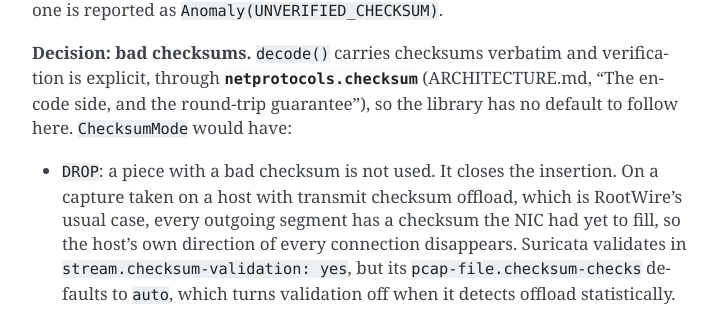
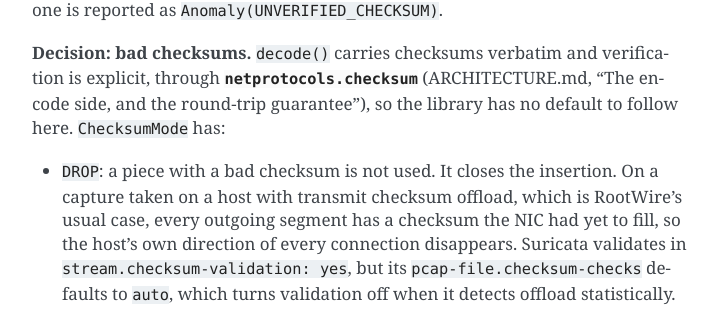
Before and after one commit to EONRaider/NETProtocols, a Sphinx documentation site: the page built from docs/design/reassembly.rst, in a window 1280 px wide and 900 px high, scrolled down 35802 px. Shown: the part 144-454 px from the top of the window, without its empty margins (388-1109 px from the left). Built offline with Sphinx 7.4.7, drawn with Linux system fonts in a browser that asks for light colours.

Commit message:
docs(design): two wording fixes in the reassembly note and CHANGELOG
"ChecksumMode would have" becomes "has", now that the decision is
accepted, and the CHANGELOG entry's second "specifies" becomes "sets
out".

Co-Authored-By: Claude Opus 5.5 <noreply@anthropic.com>
Claude-Session: https://claude.ai/code/session_01K7TByXL9RRzVhG3kFrU6dY

```diff
--- a/docs/design/reassembly.rst
+++ b/docs/design/reassembly.rst
@@ -1745,7 +1745,7 @@ each one is reported as ``Anomaly(UNVERIFIED_CHECKSUM)``.
 verbatim and verification is explicit, through
 :mod:`netprotocols.checksum` (ARCHITECTURE.md, "The encode side, and
 the round-trip guarantee"), so the library has no default to follow
-here. ``ChecksumMode`` would have:
+here. ``ChecksumMode`` has:
 
 - ``DROP``: a piece with a bad checksum is not used. It closes the
   insertion. On a capture taken on a host with transmit checksum
```
Also changed, not shown: CHANGELOG.md (+1 -1 lines).
